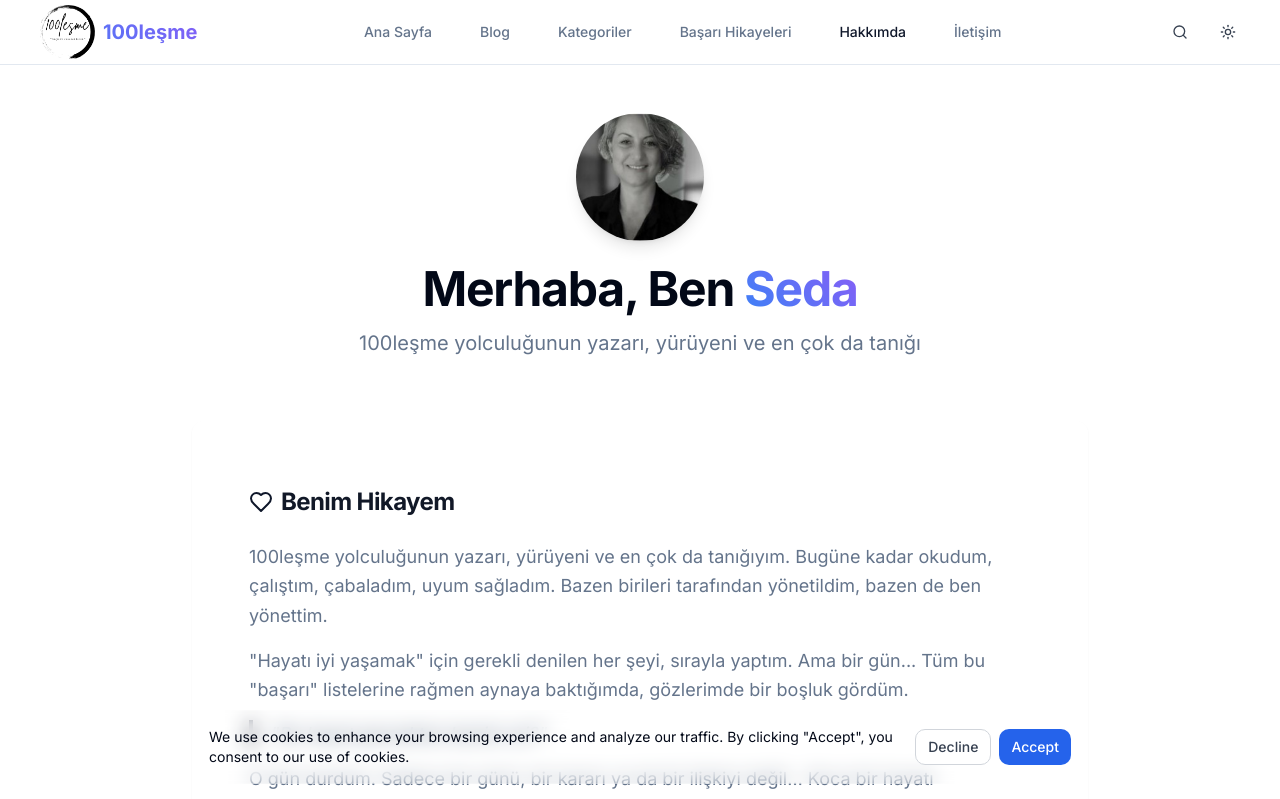
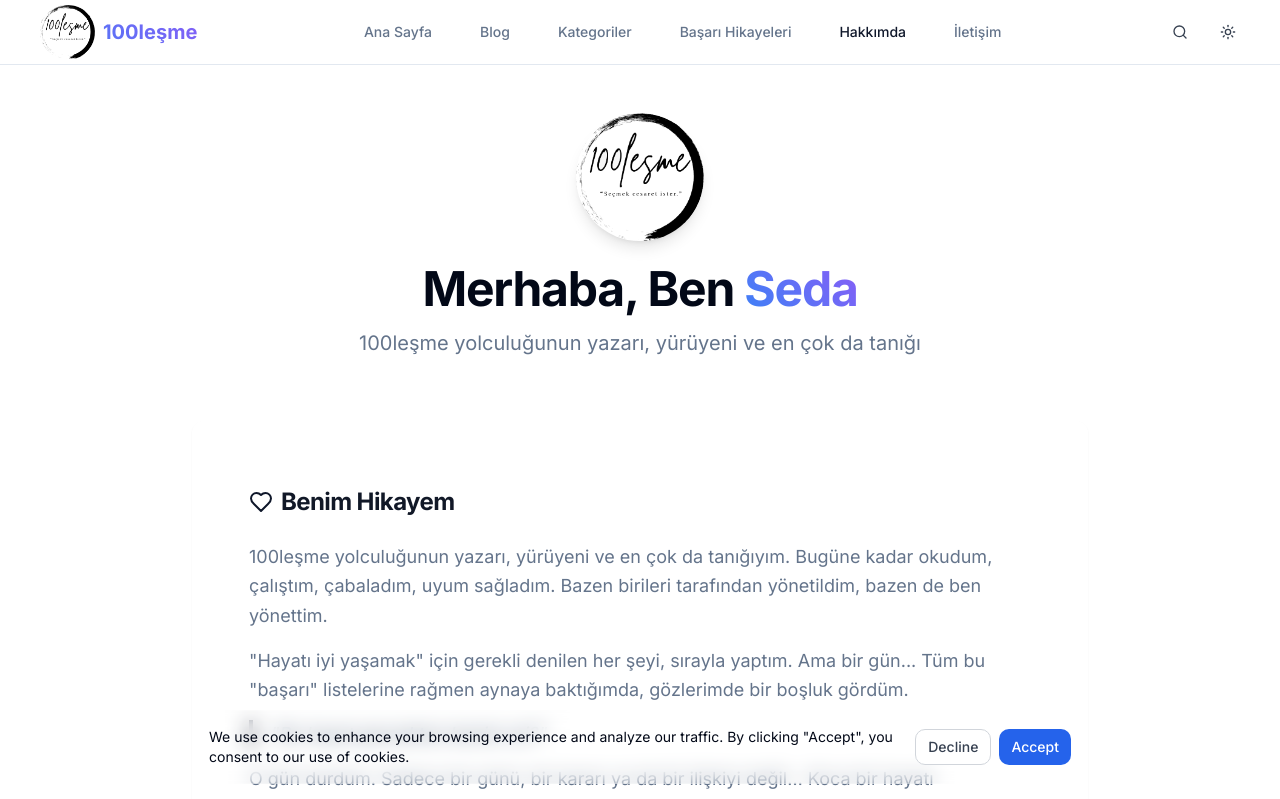
Before and after one commit to Hilal-Ahmad786/updatedfinalproject, a Next.js app in the folder apps/web/: page /about in a window 1280 px wide. Shown: the top 799 px of the page. Built offline with nearby package versions, Linux system fonts and the light colour scheme; no server answers.

Commit message:
Update page.tsx

```diff
--- a/apps/web/app/about/page.tsx
+++ b/apps/web/app/about/page.tsx
@@ -12,7 +12,7 @@ export default function AboutPage() {
         <div className="text-center mb-16">
           <div className="mb-8">
             <img
-              src="/images/authors/seda-tokmak.jpeg"
+              src="/images/authors/logo.png"
               alt="Seda Tokmak"
               className="w-32 h-32 rounded-full mx-auto mb-6 shadow-lg"
             />
```
